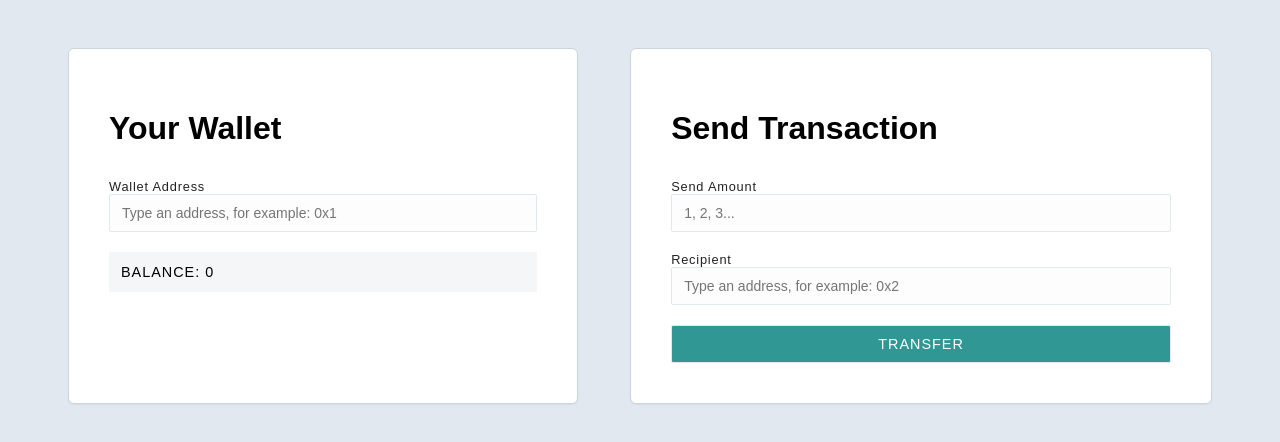
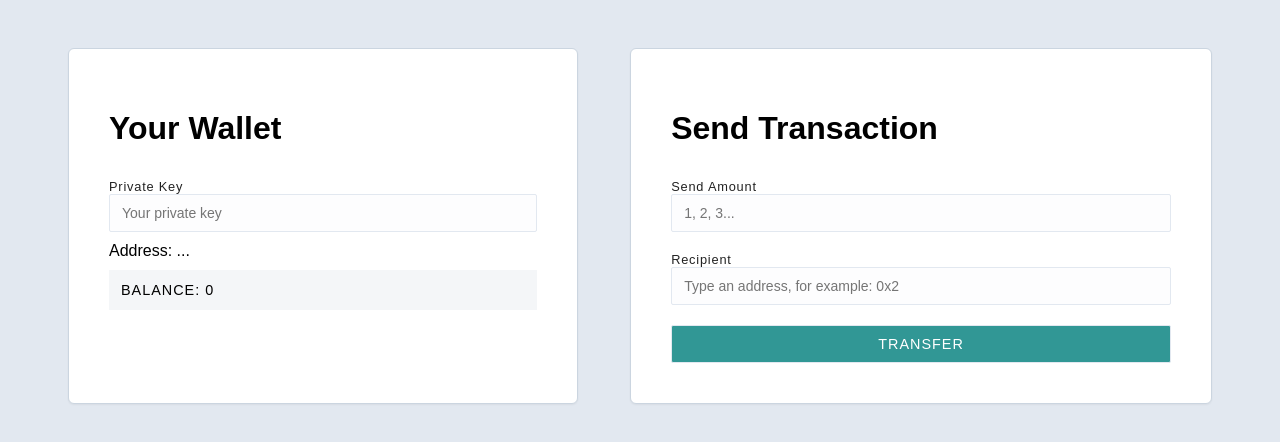
Before and after one commit to alchemyplatform/ecdsa-node, a React (Vite) app in the folder client/: page / in a window 1280 px wide. Shown: the top 442 px of the page. Built offline with nearby package versions, Linux system fonts and the light colour scheme.

Commit message:
stage 1 working

```diff
--- a/client/src/App.jsx
+++ b/client/src/App.jsx
@@ -6,11 +6,14 @@ import { useState } from "react";
 function App() {
   const [balance, setBalance] = useState(0);
   const [address, setAddress] = useState("");
+  const [privateKey, setPrivateKey] = useState("");
 
   return (
     <div className="app">
       <Wallet
         balance={balance}
+        privateKey = {privateKey}
+        setPrivateKey = {setPrivateKey}
         setBalance={setBalance}
         address={address}
         setAddress={setAddress}
--- a/client/src/Wallet.jsx
+++ b/client/src/Wallet.jsx
@@ -1,9 +1,13 @@
 import server from "./server";
+import * as secp from 'ethereum-cryptography/secp256k1';
+import { toHex } from 'ethereum-cryptography/utils';
 
-function Wallet({ address, setAddress, balance, setBalance }) {
+function Wallet({ address, setAddress, balance, setBalance, privateKey, setPrivateKey}) {
   async function onChange(evt) {
-    const address = evt.target.value;
-    setAddress(address);
+    const privateKey = evt.target.value;
+    setPrivateKey (privateKey);
+    const address = toHex(secp.secp256k1.getPublicKey(privateKey));
+    setAddress (address);
     if (address) {
       const {
         data: { balance },
@@ -19,9 +23,13 @@ function Wallet({ address, setAddress, balance, setBalance }) {
       <h1>Your Wallet</h1>
 
       <label>
-        Wallet Address
-        <input placeholder="Type an address, for example: 0x1" value={address} onChange={onChange}></input>
+        Private Key
+        <input placeholder="Your private key" value={privateKey} onChange={onChange}></input>
       </label>
+
+      <div>
+      Address: {address.slice(0,10)+'...'}
+      </div>
 
       <div className="balance">Balance: {balance}</div>
     </div>
```
Also changed, not shown: 1 other file (tests, documents, lock files or other folders).
